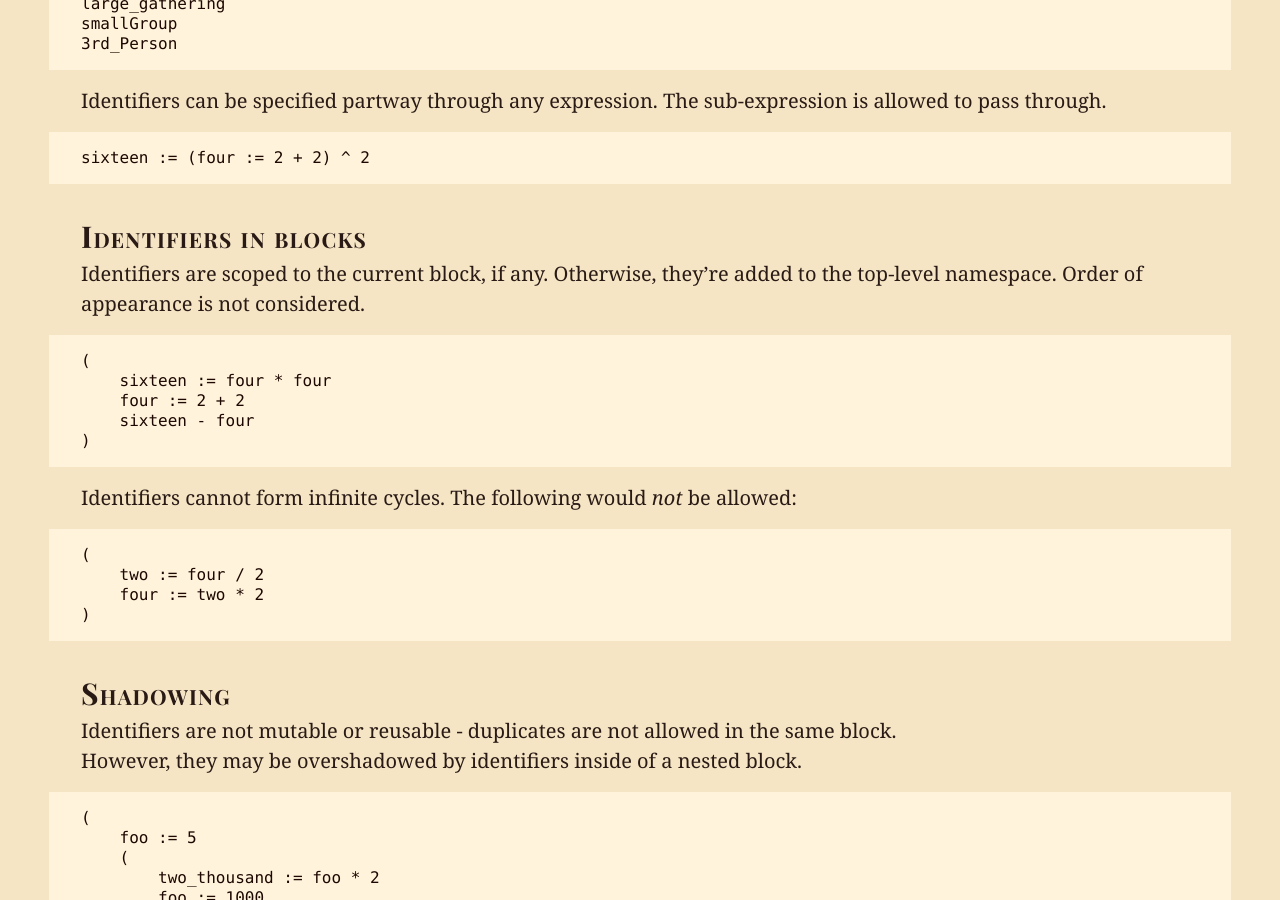
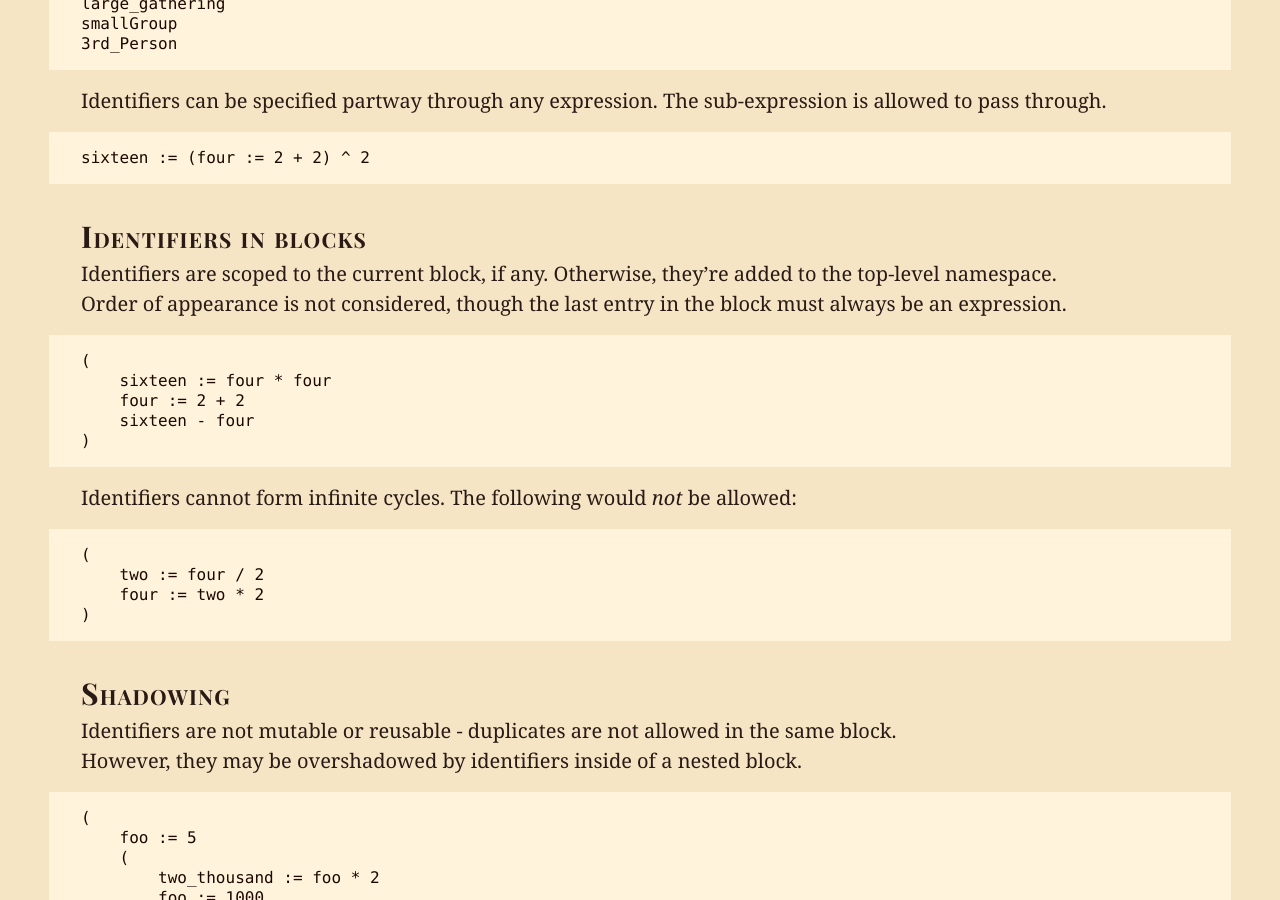
Before and after one commit to dphfox/wolf, a Jekyll site: the page built from docs/design/05-identifiers.md, in a window 1280 px wide and 900 px high, scrolled down 754 px. Built offline with Jekyll 4.4.1, drawn with Linux system fonts in a browser that asks for light colours; some web fonts are replaced.

Commit message:
Clarify identifiers must not appear at the end of a block

````diff
--- a/docs/design/05-identifiers.md
+++ b/docs/design/05-identifiers.md
@@ -40,7 +40,10 @@ sixteen := (four := 2 + 2) ^ 2
 ## Identifiers in blocks
 
 Identifiers are scoped to the current block, if any. Otherwise, they're added
-to the top-level namespace. Order of appearance is not considered.
+to the top-level namespace.
+
+Order of appearance is not considered, though the last entry in the block must
+always be an expression.
 
 ```
 (
````
